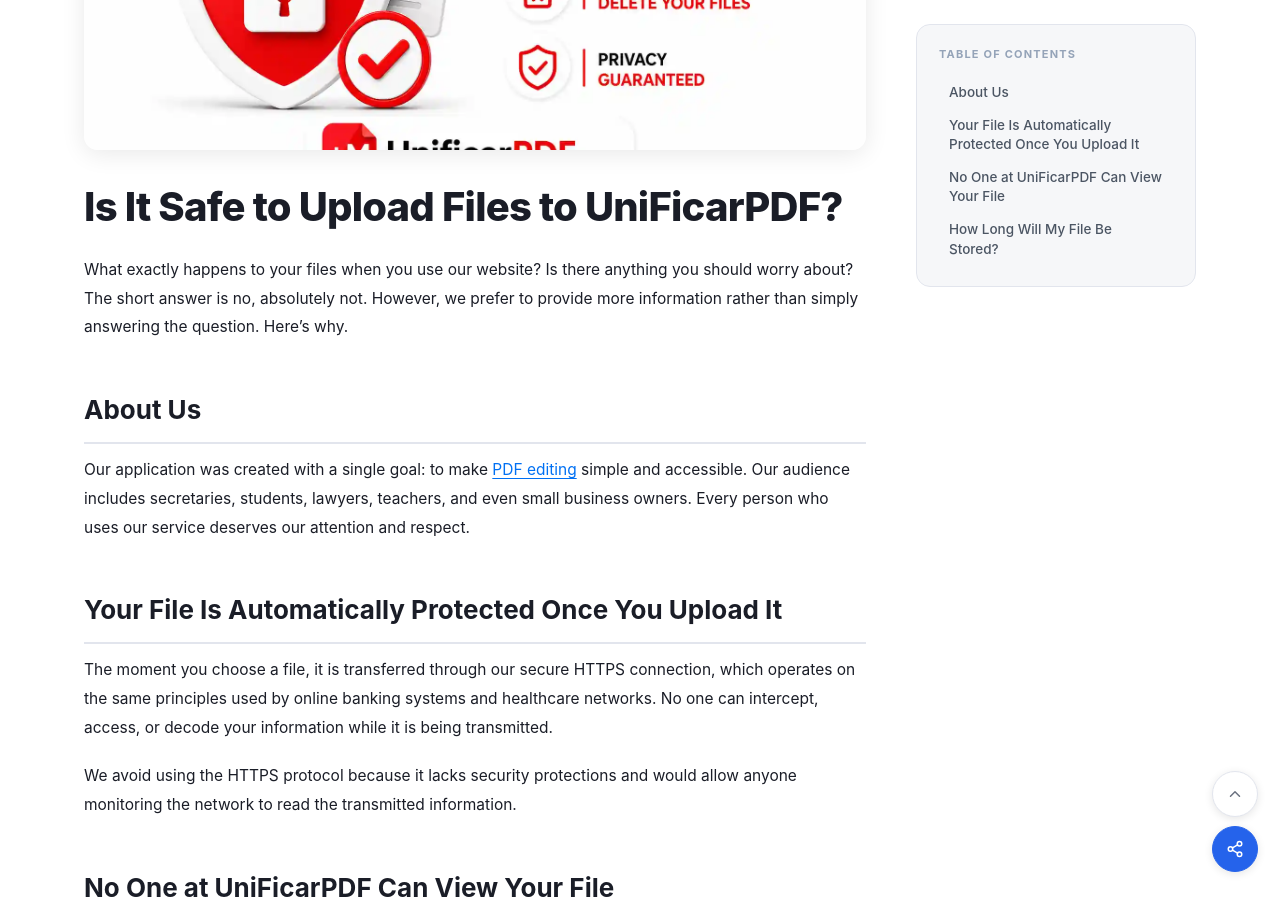
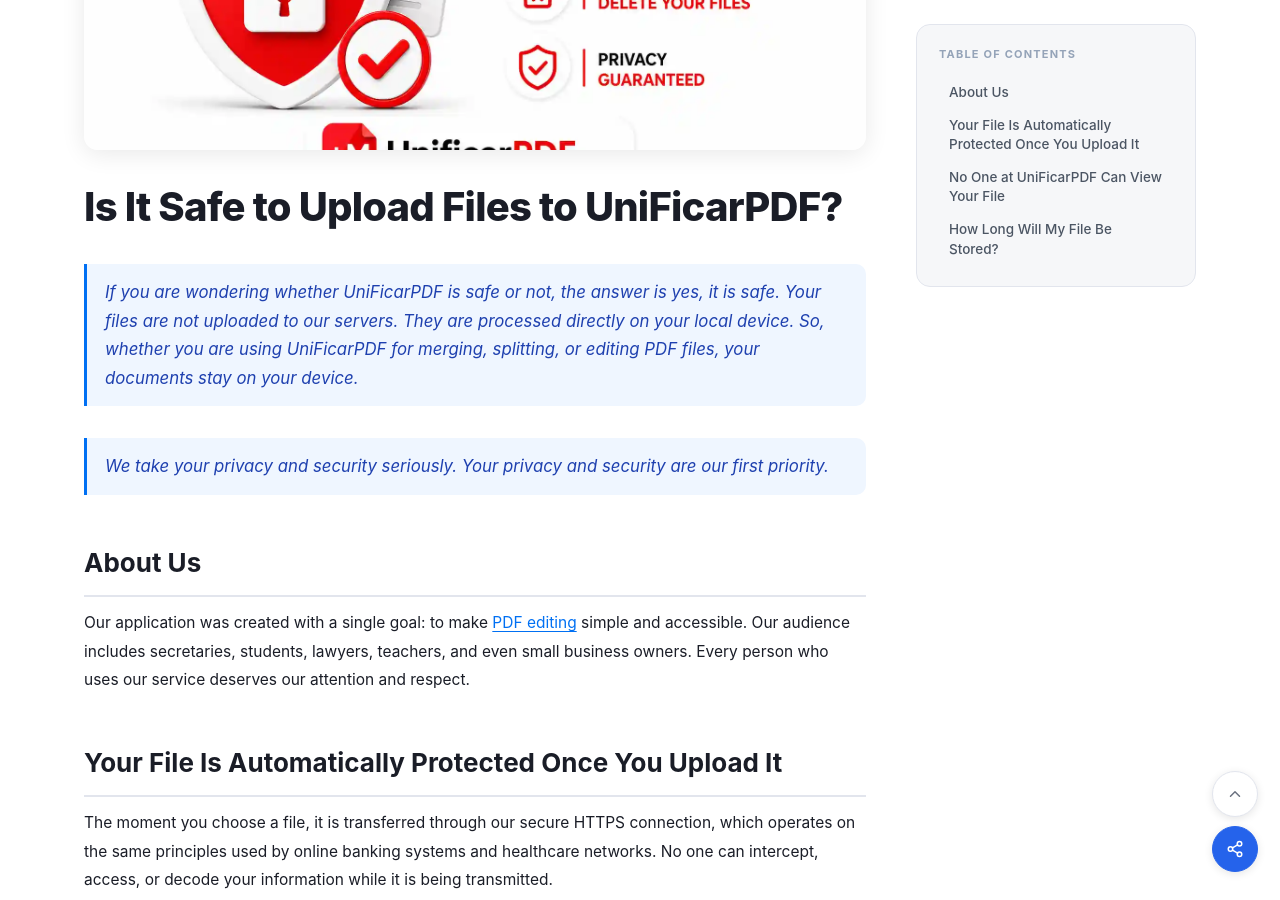
Before and after one commit to rforrupesh/jekyllmultilingual, a Jekyll site: the page built from _posts/en/2026-04-28-is-it-safe-to-upload-files-to-unificarpdf.md, in a window 1280 px wide and 900 px high, scrolled down 388 px. Built offline with Jekyll 4.4.1, drawn with Linux system fonts in a browser that asks for light colours.

Commit message:
Update safety information for file uploads on UniFicarPDF
Clarified the safety of uploading files to UniFicarPDF, emphasizing that files are processed locally and not uploaded to servers.

```diff
--- a/_posts/en/2026-04-28-is-it-safe-to-upload-files-to-unificarpdf.md
+++ b/_posts/en/2026-04-28-is-it-safe-to-upload-files-to-unificarpdf.md
@@ -6,7 +6,9 @@
 ref: subir-archivos-unificarpdf-es-seguro
 ---
 
-What exactly happens to your files when you use our website? Is there anything you should worry about? The short answer is no, absolutely not. However, we prefer to provide more information rather than simply answering the question. Here's why.
+> If you are wondering whether UniFicarPDF is safe or not, the answer is yes, it is safe. Your files are not uploaded to our servers. They are processed directly on your local device. So, whether you are using UniFicarPDF for merging, splitting, or editing PDF files, your documents stay on your device.
+
+> We take your privacy and security seriously. Your privacy and security are our first priority.
 
 ## About Us
 
```
